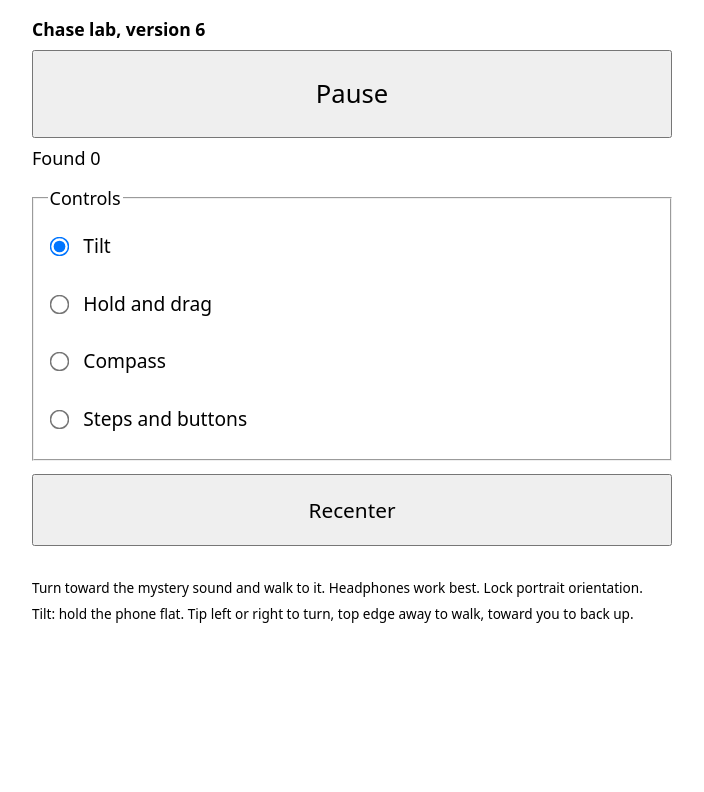
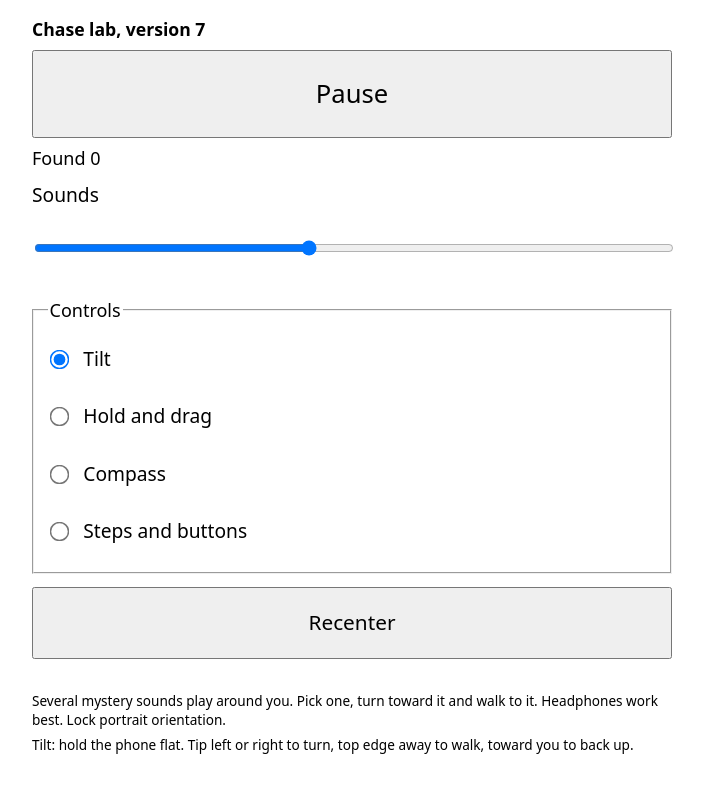
Before and after one commit to musicmyxtress/sound-lab, a plain HTML site: page chase/index.html in a window 1280 px wide. Both pictures are taken after a click on the button "Start". Shown: the whole page, without its empty margins (288-992 px from the left). Drawn offline with Linux system fonts and the light colour scheme.

Commit message:
Chase lab version 7: several sounds at once, with a Sounds count setting
Co-Authored-By: Claude Opus 5.5 <noreply@anthropic.com>

```diff
--- a/chase/chase.js
+++ b/chase/chase.js
@@ -12,7 +12,7 @@ const FAMILIES = ['glass', 'metal', 'mist', 'ember']; // placeholder names
 const SCALE = [0, 3, 5, 7, 10, 12, 15, 17];
 
 const $ = id => document.getElementById(id);
-const S = { x: 0, y: 0, h: 0, found: 0, target: null, running: false, mode: 'tilt' };
+const S = { x: 0, y: 0, h: 0, found: 0, targets: [], count: 4, running: false, mode: 'tilt' };
 window.__chase = S; // for automated checks
 let hold = null; // hold pad state, declared early because setMode clears it
 
@@ -128,10 +128,17 @@ function stopCue() {
   osc('triangle', 330, t, 0.06, env(t, 0.005, 0.05, 0.1, master));
 }
 
-// ---------- the target ----------
+// ---------- the targets ----------
+// Several sounds at once: choosing which to chase is the strategy.
+let pending = 0; // pickups waiting to be replaced
 function spawn(first) {
+  let x, y;
+  for (let tries = 0; tries < 10; tries++) { // keep sounds at least 12 m apart
     const ang = (first ? S.h : Math.random() * 360) * Math.PI / 180;
     const dist = first ? 20 : 25 + Math.random() * 35;
+    x = S.x + Math.sin(ang) * dist; y = S.y + Math.cos(ang) * dist;
+    if (first || S.targets.every(o => Math.hypot(o.x - x, o.y - y) > 12)) break;
+  }
   const fam = FAMILIES[Math.floor(Math.random() * FAMILIES.length)];
   const f = 220 * 2 ** (SCALE[Math.floor(Math.random() * SCALE.length)] / 12);
   const panner = new PannerNode(ctx, {
@@ -139,19 +146,27 @@ function spawn(first) {
   });
   panner.connect(master);
   const lp = filt('lowpass', 20000, 0.7, panner);
-  S.target = { x: S.x + Math.sin(ang) * dist, y: S.y + Math.cos(ang) * dist,
-               fam, f, panner, lp, nextPing: ctx.currentTime + 0.4 };
-  updateTarget();
+  // Random start and a slightly different rhythm each, so they never ping in unison.
+  S.targets.push({ x, y, fam, f, panner, lp, rate: 0.9 + Math.random() * 0.2,
+                   nextPing: ctx.currentTime + 0.3 + Math.random() * 1.2 });
+}
+
+function refill() {
+  while (S.targets.length + pending < S.count) spawn(false);
+  while (S.targets.length > S.count) { // drop the farthest
+    let far = 0, fd = -1;
+    S.targets.forEach((T, i) => { const d = Math.hypot(T.x - S.x, T.y - S.y); if (d > fd) { fd = d; far = i; } });
+    S.targets.splice(far, 1)[0].panner.disconnect();
+  }
 }
 
 function updateTarget() {
-  const T = S.target; if (!T) return;
+  const h = S.h * Math.PI / 180, now = ctx.currentTime;
+  for (const T of [...S.targets]) {
     const rx = T.x - S.x, ry = T.y - S.y, dist = Math.hypot(rx, ry);
-  if (dist < REACH) return collect();
-  const h = S.h * Math.PI / 180;
+    if (dist < REACH) { collect(T); continue; }
     const fwd = rx * Math.sin(h) + ry * Math.cos(h);
     const right = rx * Math.cos(h) - ry * Math.sin(h);
-  const now = ctx.currentTime;
     T.panner.positionX.setTargetAtTime(right, now, 0.03);
     T.panner.positionY.setTargetAtTime(0, now, 0.03);
     T.panner.positionZ.setTargetAtTime(-fwd, now, 0.03);
@@ -159,12 +174,13 @@ function updateTarget() {
     const facing = (fwd / dist + 1) / 2; // 0 behind .. 1 ahead
     T.lp.frequency.setTargetAtTime(700 * 28 ** facing, now, 0.05);
     // Pings come faster as you close in.
-  const gap = Math.min(1.4, 0.5 + dist / 60);
+    const gap = Math.min(1.4, 0.5 + dist / 60) * T.rate;
     while (T.nextPing < now + 0.15) { VOICES[T.fam](T.lp, Math.max(T.nextPing, now), T.f); T.nextPing += gap; }
   }
+}
 
-function collect() {
-  const T = S.target; S.target = null;
+function collect(T) {
+  S.targets.splice(S.targets.indexOf(T), 1);
   T.panner.disconnect();
   S.found++;
   const t = ctx.currentTime;
@@ -172,8 +188,21 @@ function collect() {
   const name = T.fam[0].toUpperCase() + T.fam.slice(1);
   $('status').textContent = `Found ${S.found}`;
   say(`${name}. ${S.found} found.`);
-  setTimeout(() => { if (S.running && !S.target) spawn(false); }, 1500);
+  pending++;
+  setTimeout(() => { pending--; if (S.running) refill(); }, 1500);
 }
+
+// How many sounds: a slider so the right number is found by ear.
+const countEl = $('count');
+try { S.count = +(localStorage.getItem('chase:count') || 4); } catch { S.count = 4; }
+countEl.value = S.count;
+const countText = () => countEl.setAttribute('aria-valuetext', `${S.count} sound${S.count === 1 ? '' : 's'}`);
+countText();
+countEl.addEventListener('input', () => {
+  S.count = +countEl.value; countText();
+  try { localStorage.setItem('chase:count', S.count); } catch {}
+  if (S.running) refill();
+});
 
 // ---------- movement ----------
 let tickAcc = 0, stepAcc = 0;
@@ -319,7 +348,7 @@ $('start').addEventListener('click', async () => {
   $('start').textContent = 'Pause';
   recenter();
   keepAwake();
-  if (!S.target) spawn(S.found === 0);
+  if (!S.targets.length) { if (S.found === 0) spawn(true); refill(); }
   last = performance.now();
   requestAnimationFrame(frame);
 });
--- a/chase/index.html
+++ b/chase/index.html
@@ -30,9 +30,10 @@
 </head>
 <body>
 <main>
-<h1>Chase lab, version 6</h1>
+<h1>Chase lab, version 7</h1>
 <button id="start">Start</button>
 <p id="status">Found 0</p>
+<label class="slider">Sounds <input id="count" type="range" min="1" max="8" step="1" value="4"></label>
 
 <fieldset id="modes">
   <legend>Controls</legend>
@@ -61,7 +62,7 @@
 </div>
 
 <section class="help" aria-label="How to play">
-  <p>Turn toward the mystery sound and walk to it. Headphones work best. Lock portrait orientation.</p>
+  <p>Several mystery sounds play around you. Pick one, turn toward it and walk to it. Headphones work best. Lock portrait orientation.</p>
   <p data-modes="tilt" hidden>Tilt: hold the phone flat. Tip left or right to turn, top edge away to walk, toward you to back up.</p>
   <p data-modes="hold" hidden>Hold and drag: double tap and hold the pad to walk. Drag left or right to turn, toward you to back up, away to go forward. Let go to stop.</p>
   <p data-modes="compass" hidden>Compass: turn your body to turn. Hold the pad to walk; drag toward you to back up.</p>
@@ -70,6 +71,6 @@
 
 <div id="say" class="sr-only" aria-live="polite"></div>
 </main>
-<script src="chase.js?v=6"></script>
+<script src="chase.js?v=7"></script>
 </body>
 </html>
```
Also changed, not shown: CLAUDE.md (+7 -0 lines). Lines whose indentation alone changed are shown as unchanged.
